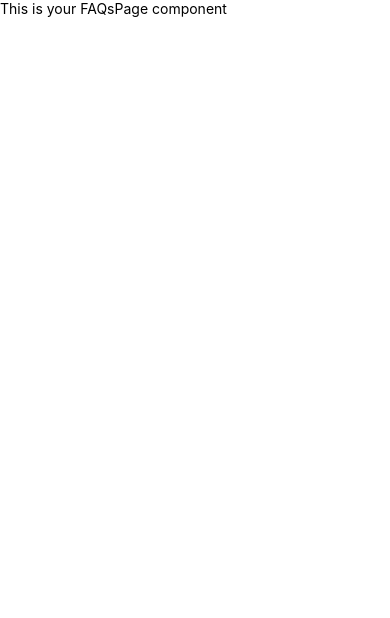
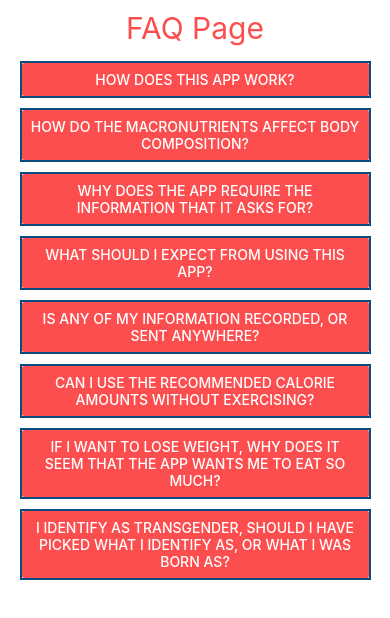
Before and after one commit to John-Will52/MacroManager, a React Native app: screen / in a window 390 px wide. Shown: the top 618 px of the page. Built offline with nearby package versions, Linux system fonts and the light colour scheme.

Commit message:
FAQPage layout and navigation done. Add content.

```diff
--- a/App.js
+++ b/App.js
@@ -99,7 +99,7 @@ export default class App extends Component{
   }
   calorieCounterStateTransfer = (servings, carbs, proteins, fats) => {
     Alert.alert(
-      'Alert',
+      'Calorie Entry',
       `Are these the correct TOTAL amounts?
 Fats: ${fats * servings} grams
 Carbs: ${carbs * servings} grams
@@ -230,7 +230,7 @@ Protein: ${proteins * servings} grams`,
 
     reset = () =>{
       Alert.alert(
-        'Alert',
+        'Reset?',
         `Are you sure that you want to reset your numbers?`,
         [
           {text: 'Yes', onPress: () =>{ this.setState({currentCarbs: 0, currentProteins: 0, currentFats: 0, currentTotal: 0, percentOfCarbs: 0, percentOfProteins: 0, percentOfFats: 0, percentOfTotalCalories: 0}), this.navigator(0), this.storeData()}},
@@ -449,10 +449,10 @@ Are you sure that you want to use them?`,
     if(this.state.allottedTotal != null && this.state.pageNumber === 4){
       return(
         <SafeAreaView style={styles.background}>
-          <ScrollView>
+          <View>
             <NavBar currentPage={this.state.pageNumber} changePage={this.navigator}></NavBar>
             <FAQsPage></FAQsPage>
-          </ScrollView>
+          </View>
         </SafeAreaView>
       );
     }
--- /dev/null
+++ b/components/FAQ.js
@@ -0,0 +1,91 @@
+import React, {Component} from 'react';
+import {AppRegistry, View, Text, Button, StyleSheet, ScrollView} from 'react-native';
+import {name as appName} from '../app.json';
+import Colors from '../styling/colors';
+// AppRegistry is the JS entry point for all ReactNative apps.
+
+export default class FAQ extends Component{
+    constructor(props) {
+        super()
+        this.state = {
+            // FAQVariable:'it displays by using state.var'
+        }
+    }
+
+    // THis is the area that you put your JS logic for functions and stuff at.
+    content = () => {
+        if(this.props.questionNumber == 1){
+            return(
+                <Text style={styles.text}>1</Text>
+            );
+        }
+        if(this.props.questionNumber == 2){
+            return(
+                <Text style={styles.text}>2</Text>
+            );
+        }
+        if(this.props.questionNumber == 3){
+            return(
+                <Text style={styles.text}>3</Text>
+            );
+        }
+        if(this.props.questionNumber == 4){
+            return(
+                <Text style={styles.text}>4</Text>
+            );
+        }
+        if(this.props.questionNumber == 5){
+            return(
+                <Text style={styles.text}>5</Text>
+            );
+        }
+        if(this.props.questionNumber == 6){
+            return(
+                <Text style={styles.text}>6</Text>
+            );
+        }
+        if(this.props.questionNumber == 7){
+            return(
+                <Text style={styles.text}>7</Text>
+            );
+        }
+        if(this.props.questionNumber == 8){
+            return(
+                <Text style={styles.text}>8</Text>
+            );
+        }
+
+     }
+
+
+    render(){
+        return(
+            <View style={styles.content}>
+                <View style={styles.buttonBackground}>
+                    <Button title="Close"color={Colors.button2} onPress={()=> this.props.return()}></Button>
+                </View>
+                <ScrollView>
+                    {this.content()}
+                </ScrollView>
+            </View>
+        );
+    }
+}
+const styles = StyleSheet.create({
+    buttonBackground:{
+        backgroundColor: Colors.buttonBackground2,
+        width:'100%',
+        alignSelf:'center'
+    },
+    content:{
+        // backgroundColor: Colors.boxBackground,
+        backgroundColor: '#d1f7ff',
+        flex: 1
+    },
+    text:{
+        fontSize: 30
+    }
+})
+
+
+AppRegistry.registerComponent(appName, () => FAQ);
--- a/pages/FAQsPage.js
+++ b/pages/FAQsPage.js
@@ -1,31 +1,102 @@
 import React, {Component} from 'react';
-import {AppRegistry, View, Text, Button} from 'react-native';
+import {AppRegistry, View, Text, Button, StyleSheet, ScrollView} from 'react-native';
 import {name as appName} from '../app.json';
+import Colors from '../styling/colors';
+import FAQ from '../components/FAQ';
 // AppRegistry is the JS entry point for all ReactNative apps.
 
 export default class FAQsPage extends Component{
     constructor(props) {
         super()
         this.state = {
-            // FAQsPageVariable:'it displays by using state.var'
+            focus: null
         }
     }
 
     // THis is the area that you put your JS logic for functions and stuff at.
-    FAQsPageFunction = () => {
+    nullifyQuestion = () =>{
+        this.setState({
+            focus: null
+        })
+    }
+    page = () =>{
+        if(this.state.focus == null){
+            return(
+                <View>
+                    <Text style={styles.title}>FAQ Page</Text>
+                    <View>
+                        <View style={styles.buttonBackground}>
+                            <Button title="How does this app work?" color={Colors.button2} onPress={() => this.setState({focus: 1})}></Button>
+                        </View>
+                        <View style={styles.buttonBackground}>
+                            <Button title="How do the macronutrients affect body composition?" color={Colors.button2} onPress={() => this.setState({focus: 2})}></Button>
+                        </View>
+                        <View style={styles.buttonBackground}>
+                            <Button title="Why does the app require the information that it asks for?" color={Colors.button2} onPress={() => this.setState({focus: 3})}></Button>
+                        </View>
+                        <View style={styles.buttonBackground}>
+                            <Button title="What should I expect from using this app?" color={Colors.button2} onPress={() => this.setState({focus: 4})}></Button>
+                        </View>
+                        <View style={styles.buttonBackground}>
+                            <Button title="Is any of my information recorded, or sent anywhere?" color={Colors.button2} onPress={() => this.setState({focus: 5})}></Button>
+                        </View>
+                        <View style={styles.buttonBackground}>
+                            <Button title="Can I use the recommended calorie amounts without exercising?" color={Colors.button2} onPress={() => this.setState({focus: 6})}></Button>
+                        </View>
+                        <View style={styles.buttonBackground}>
+                            <Button title="If I want to lose weight, why does it seem that the app wants me to eat so much?" color={Colors.button2} onPress={() => this.setState({focus: 7})}></Button>
+                        </View>
+                        <View style={styles.buttonBackground}>
+                            <Button title="I identify as transgender, should I have picked what I identify as, or what I was born as?" color={Colors.button2} onPress={() => this.setState({focus: 8})}></Button>
+                        </View>
+                    </View>
+                </View>
+            );
+        }
+        else{
+            return(
+                <View>
+                    <Text style={styles.title}>FAQ Page</Text>
+                    <View style = {styles.window}>
+                        <FAQ return={this.nullifyQuestion} questionNumber={this.state.focus}></FAQ>
+                    </View>
+                </View>
+            )
+        }
 
-        this.setState({FAQsPageVariable:''})
-
-     }
+    }
 
 
     render(){
         return(
-            <View>
-                <Text>This is your FAQsPage component</Text>
-            </View>
+            this.page()
         );
     }
 }
 
+const styles = StyleSheet.create({
+    title:{
+        color: Colors.titles,
+        fontSize: 30,
+        alignSelf: 'center',
+        marginVertical: 10
+    },
+    buttonBackground:{
+        backgroundColor: Colors.buttonBackground2,
+        borderWidth: 2,
+        borderColor: Colors.boxBackground,
+        margin: 5,
+        width:'90%',
+        alignSelf:'center'
+    },
+    window:{
+        width: '90%',
+        height: '85%',
+        borderColor: Colors.borders,
+        borderWidth: 2,
+        alignSelf: 'center',
+        marginTop: 10
+    },
+})
+
 AppRegistry.registerComponent(appName, () => FAQsPage);
```
Also changed, not shown: 43 other files (tests, documents, lock files or other folders).
